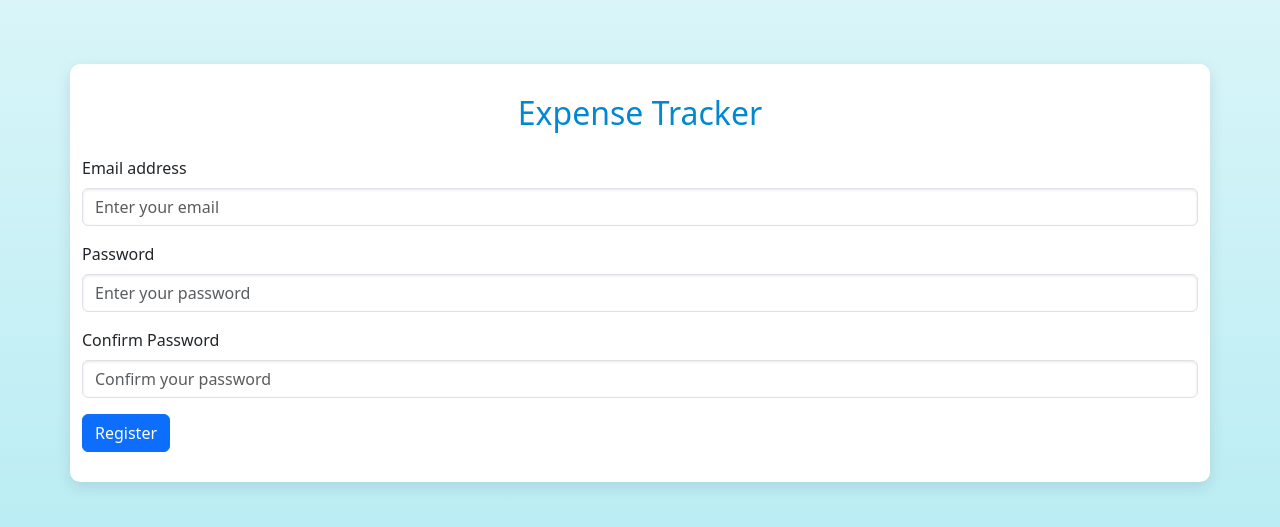
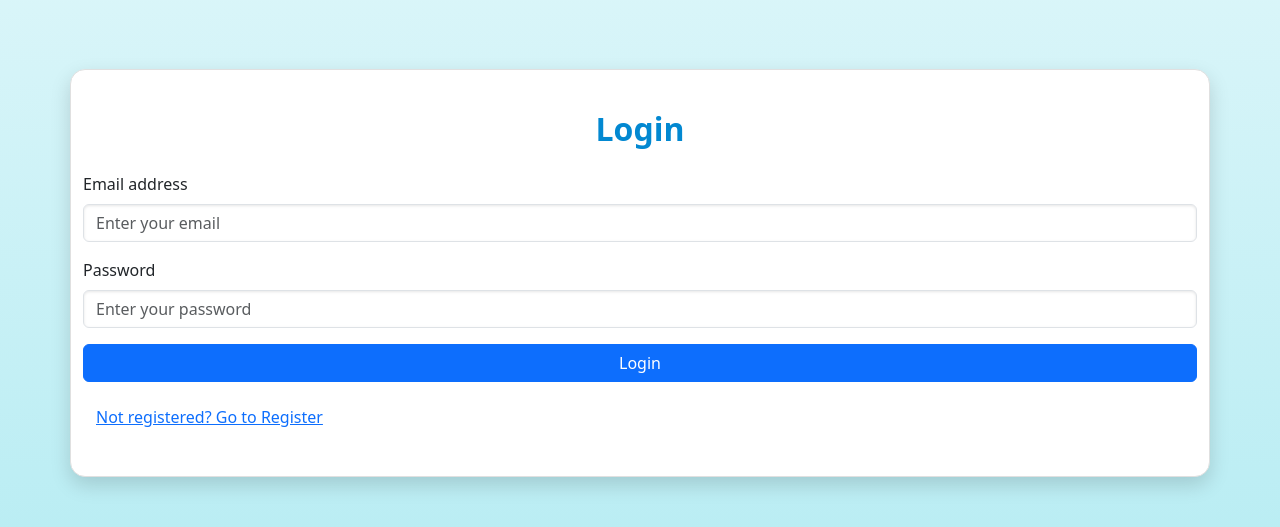
Before and after one commit to sanju0911/Expense_Tracker_Application-, a React (Create React App) app in the folder client/: page /login in a window 1280 px wide. Shown: the part 127-654 px from the top of the page. Built offline with nearby package versions, Linux system fonts and the light colour scheme.

Commit message:
added logjn

```diff
--- a/client/package.json
+++ b/client/package.json
@@ -11,6 +11,7 @@
     "react": "^18.3.1",
     "react-bootstrap": "^2.10.5",
     "react-dom": "^18.3.1",
+    "react-router-dom": "^6.28.0",
     "react-scripts": "5.0.1",
     "web-vitals": "^2.1.4"
   },
--- a/client/src/App.js
+++ b/client/src/App.js
@@ -1,11 +1,17 @@
 import React from "react";
+import { BrowserRouter as Router, Routes, Route } from "react-router-dom";
 import RegisterUser from "./components/RegisterUser";
+import LoginUser from "./components/LoginUser";
 
 function App() {
   return (
-    <div className="App">
-      <RegisterUser />
-    </div>
+    <Router>
+      <Routes>
+        <Route path="/register" element={<RegisterUser />} />
+        <Route path="/login" element={<LoginUser />} />
+        <Route path="/" element={<RegisterUser />} />
+      </Routes>
+    </Router>
   );
 }
 
--- a/client/src/components/LoginUser.js
+++ b/client/src/components/LoginUser.js
@@ -0,0 +1,89 @@
+import React, { useState } from "react";
+import { Form, Button, Alert, Container } from "react-bootstrap";
+import { useNavigate } from "react-router-dom";
+import "../styles/RegisterUser.css";
+
+const LoginUser = () => {
+  const [formData, setFormData] = useState({
+    email: "",
+    password: "",
+  });
+  const [error, setError] = useState("");
+  const [success, setSuccess] = useState("");
+  const navigate = useNavigate();
+
+  const handleChange = (e) => {
+    setFormData({
+      ...formData,
+      [e.target.name]: e.target.value,
+    });
+  };
+
+  const handleSubmit = async (e) => {
+    e.preventDefault();
+    setError("");
+    setSuccess("");
+
+    if (!formData.email || !formData.password) {
+      setError("All fields are mandatory.");
+      return;
+    }
+
+    try {
+      console.log("Login successful");
+      setSuccess("Login successful.");
+    } catch (err) {
+      setError("Login failed.");
+    }
+  };
+
+  return (
+    <div className="register-container">
+      <div className="watermark">Expense Tracking System</div>
+      <Container className="form-container">
+        <h2 className="text-center mb-4">Login</h2>
+        {error && <Alert variant="danger">{error}</Alert>}
+        {success && <Alert variant="success">{success}</Alert>}
+        <Form onSubmit={handleSubmit}>
+          <Form.Group controlId="formEmail" className="mb-3">
+            <Form.Label>Email address</Form.Label>
+            <Form.Control
+              type="email"
+              placeholder="Enter your email"
+              name="email"
+              value={formData.email}
+              onChange={handleChange}
+              required
+            />
+          </Form.Group>
+
+          <Form.Group controlId="formPassword" className="mb-3">
+            <Form.Label>Password</Form.Label>
+            <Form.Control
+              type="password"
+              placeholder="Enter your password"
+              name="password"
+              value={formData.password}
+              onChange={handleChange}
+              required
+            />
+          </Form.Group>
+
+          <Button
+            variant="primary"
+            type="submit"
+            className="custom-button mb-3"
+          >
+            Login
+          </Button>
+
+          <Button variant="link" onClick={() => navigate("/register")}>
+            Not registered? Go to Register
+          </Button>
+        </Form>
+      </Container>
+    </div>
+  );
+};
+
+export default LoginUser;
--- a/client/src/components/RegisterUser.js
+++ b/client/src/components/RegisterUser.js
@@ -2,7 +2,7 @@ import React, { useState } from "react";
 import { Form, Button, Alert, Container } from "react-bootstrap";
 import axios from "axios";
 import "../styles/RegisterUser.css";
-
+import { useNavigate } from "react-router-dom";
 const RegisterUser = () => {
   const [formData, setFormData] = useState({
     email: "",
@@ -18,7 +18,7 @@ const RegisterUser = () => {
       [e.target.name]: e.target.value,
     });
   };
-
+  const navigate = useNavigate();
   const handleSubmit = async (e) => {
     e.preventDefault();
     setError("");
@@ -96,6 +96,10 @@ const RegisterUser = () => {
           <Button variant="primary" type="submit" className="custom-button">
             Register
           </Button>
+
+          <Button variant="link" onClick={() => navigate("/login")}>
+            Already have an account? Go to Login
+          </Button>
         </Form>
       </Container>
     </div>
--- a/client/src/styles/RegisterUser.css
+++ b/client/src/styles/RegisterUser.css
@@ -21,16 +21,21 @@
 
   .form-container {
     background: #ffffff;
-    border-radius: 10px;
-    padding: 30px;
-    box-shadow: 0 5px 15px rgba(0, 0, 0, 0.1);
+    border-radius: 15px;
+    padding: 40px;
+    box-shadow: 0 8px 20px rgba(0, 0, 0, 0.15);
     width: 100%;
-    max-width: 400px;
+    max-width: 450px;
+    border: 1px solid #e0e0e0;
   }
 
   .custom-button {
     background-color: #0288d1;
     border-color: #0288d1;
+    width: 100%;
+    font-size: 1rem;
+    font-weight: 600;
+    padding: 10px;
     transition: background-color 0.3s, transform 0.2s;
   }
 
@@ -41,9 +46,33 @@
 
   .form-container h2 {
     color: #0288d1;
+    text-align: center;
+    margin-bottom: 20px;
+    font-weight: bold;
   }
 
   .form-control {
-    border-radius: 5px;
+    border-radius: 8px;
     box-shadow: inset 0 1px 3px rgba(0, 0, 0, 0.1);
   }
+
+  .form-group {
+    margin-bottom: 20px;
+  }
+
+  .alert {
+    font-size: 0.9rem;
+  }
+
+  button.variant-link {
+    display: block;
+    margin-top: 10px;
+    text-align: center;
+    color: #0288d1;
+    text-decoration: none;
+    font-weight: 500;
+  }
+
+  button.variant-link:hover {
+    color: #01579b;
+  }
```
Also changed, not shown: 1 other file (tests, documents, lock files or other folders).
